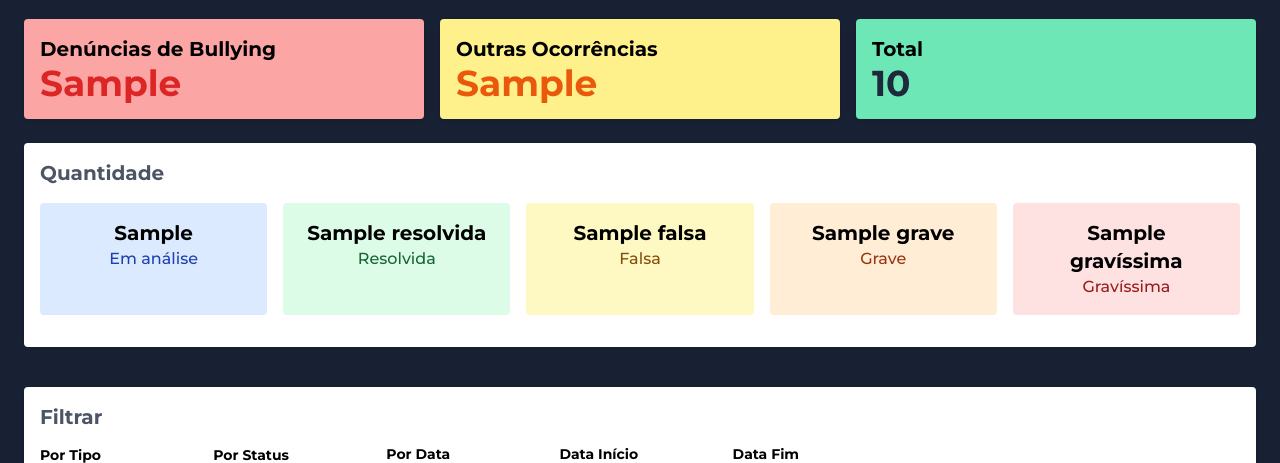
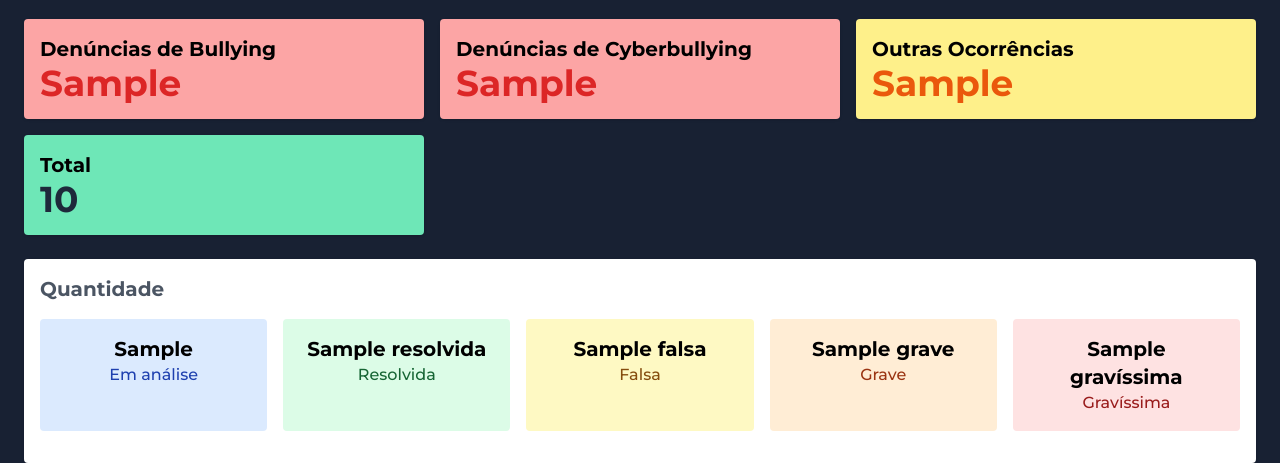
Before and after one commit to erynaldo/projeto-bullying, a Flask app: template templates/admin.html in a window 1280 px wide. Shown: the part 157-620 px from the top of the page. Run offline with Flask 3, Linux system fonts and the light colour scheme; the template is opened without the code that fills it: most values are stand-ins (such as "Sample title", 1, 10 or a date in 2020); some libraries are stand-ins or nearby versions.

Commit message:
Add Cyberbullying section to admin dashboard

```diff
--- a/templates/admin.html
+++ b/templates/admin.html
@@ -43,7 +43,10 @@
       <p class="text-xl font-bold">Denúncias de Bullying</p>
       <p class="text-4xl font-bold text-red-600">{{ kpi_bullying }}</p>
     </div>
-    <!-- <div class="bg-white rounded shadow p-4"> -->
+    <div class="bg-red-300 rounded shadow p-4">
+      <p class="text-xl font-bold">Denúncias de Cyberbullying</p>
+      <p class="text-4xl font-bold text-red-600">{{ kpi_cyberbullying }}</p>
+    </div>
     <div class="bg-yellow-200 rounded shadow p-4">
       <p class="text-xl font-bold">Outras Ocorrências</p>
       <p class="text-4xl font-bold text-orange-600">{{ kpi_outras }}</p>
```
